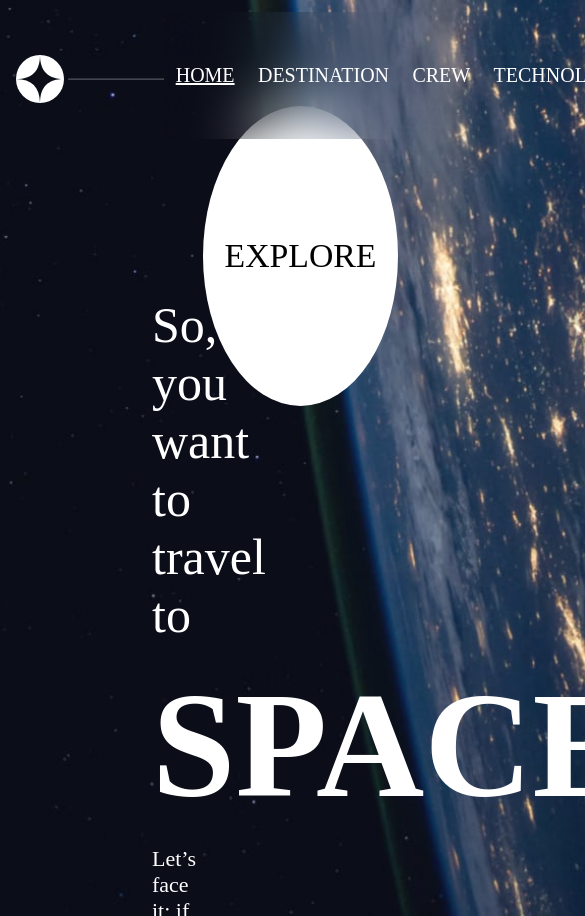
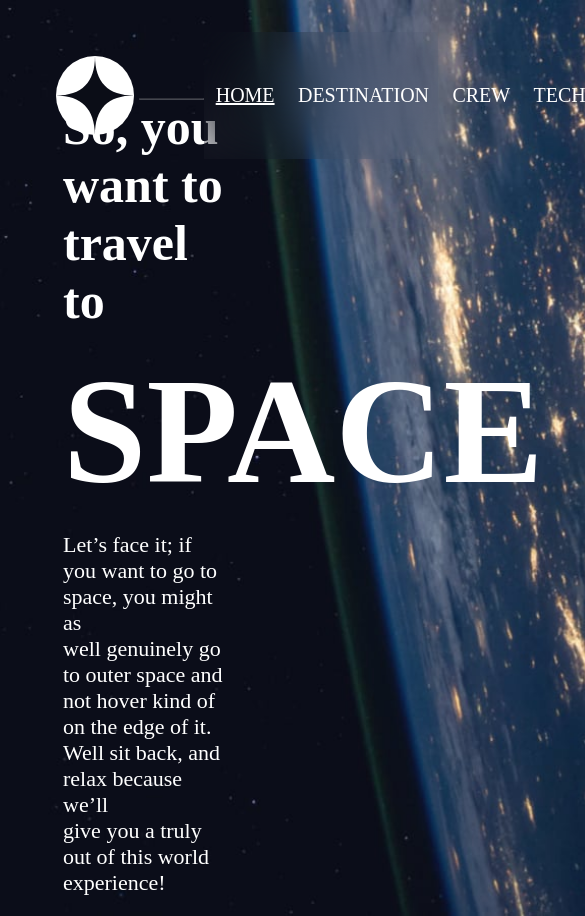
Before and after one commit to Phillipe-Hugo/spaceTravel, a plain HTML site: page index.html in a window 390 px wide. Shown: the top 916 px of the page, 585 px wide, since content can reach past the window. Drawn offline with Linux system fonts and the light colour scheme.

Commit message:
ajustando mobile

```diff
--- a/css/crew.css
+++ b/css/crew.css
@@ -8,8 +8,9 @@ body {
   background-repeat: no-repeat;
   background-size: cover;
   background-position: center;
-  width: 1440px;
-  height: 900px;
+  width: 1280px;
+  height: 800px;
+  overflow: hidden;
 }
 header hr {
   width: 80%;
@@ -120,3 +121,31 @@ a{
     height: 712px;
     width: 568px;
 }
+
+
+@media (max-width: 768px) {
+  .header {
+    position: relative;
+  }
+
+  .main {
+    height: auto;
+    padding-bottom: 80px;
+  }
+
+  .ldpagina {
+    width: 100%;
+    padding: 20px;
+    box-sizing: border-box;
+  }
+
+  .centralizadoPagina {
+    text-align: center;
+    margin-top: 20px;
+  }
+
+  .centralizadoPagina img {
+    width: 100%;
+    height: auto;
+  }
+}
--- a/css/desktop.css
+++ b/css/desktop.css
@@ -1,3 +1,4 @@
+/* Estilos comuns para todos os tamanhos de tela */
 :root {
   --white: #fff;
 }
@@ -9,10 +10,13 @@ body {
   background-position: center;
   width: 1440px;
   height: 900px;
+  overflow: hidden;
 }
+
 header {
   position: absolute;
 }
+
 header hr {
   width: 80%;
   opacity: 25%;
@@ -20,6 +24,7 @@ header hr {
   color: var(--white);
   position: relative;
 }
+
 nav {
   width: 100vw;
   height: 16vh;
@@ -27,11 +32,13 @@ nav {
   align-items: center;
   position: relative;
 }
+
 main {
   height: 100vh;
   display: flex;
   flex-direction: row;
 }
+
 .logo {
   width: 40vw;
   height: 15vh;
@@ -39,9 +46,11 @@ main {
   display: flex;
   align-items: center;
 }
+
 .logo img {
   margin: 5% 5% 0 5%;
 }
+
 .menu {
   fill: transparent var(--white) 4%;
   height: 15vh;
@@ -52,44 +61,52 @@ main {
   display: flex;
   align-items: center;
 }
+
 .menu a {
   margin: 0 5%;
   color: var(--white);
   text-decoration: none;
   font-size: 20px;
-  font-weight: 9px;
+  font-weight: normal; /* Corrigido o valor do font-weight */
   transition: 0.5s;
 }
+
 .menu a:hover {
   border-bottom: 3px solid var(--white);
 }
+
 .left {
   height: 100%;
   width: 50vw;
   padding: 20% 0 10% 10%;
   box-sizing: border-box;
 }
+
 .left span {
   font-size: 50px;
   color: var(--white);
   margin: 0;
 }
+
 .left h1 {
   color: var(--white);
   font-size: 150px;
   margin: 15px 0;
 }
+
 .left p {
   color: var(--white);
   margin: 0;
   font-size: 22px;
 }
+
 .right {
   height: 100%;
   width: 50vw;
   display: flex;
   justify-content: center;
 }
+
 #wheel {
   margin: 50% 0 40% 0;
   height: 300px;
@@ -100,6 +117,7 @@ main {
   justify-content: center;
   align-items: center;
 }
+
 #wheel p {
   font-size: 4vh;
 }
--- a/css/destination.css
+++ b/css/destination.css
@@ -10,6 +10,7 @@ body {
   background-position: center;
   width: 1440px;
   height: 900px;
+  overflow: hidden;
 }
 header hr {
   width: 80%;
@@ -144,3 +145,31 @@ hr{
   justify-content: space-between;
   margin-bottom: 10px;
 }
+
+
+@media (max-width: 768px) {
+  .header {
+    position: relative;
+  }
+
+  .main {
+    height: auto;
+    padding-bottom: 80px;
+  }
+
+  .ldpagina {
+    width: 100%;
+    padding: 20px;
+    box-sizing: border-box;
+  }
+
+  .centralizadoPagina {
+    text-align: center;
+    margin-top: 20px;
+  }
+
+  .centralizadoPagina img {
+    width: 100%;
+    height: auto;
+  }
+}
--- /dev/null
+++ b/css/mobile.css
@@ -0,0 +1,52 @@
+@media only screen and (max-width: 600px) {
+    /* Regras CSS específicas para dispositivos móveis */
+    body {
+      font-size: 16px;
+      width: 100%;
+      padding: 20px;
+      box-sizing: border-box;
+    }
+
+    nav {
+        display: flex;
+        width: 100%;
+        padding: 20px;
+        box-sizing: border-box;
+
+    }
+    header .logo img {
+      /* Reduzir o tamanho do logotipo para dispositivos móveis */
+      width: 100%;
+      height: auto;
+      margin-top: 5px;
+      margin-bottom: 5px;
+
+    }
+    main  {
+      /* Colocar os dois blocos lado a lado em dispositivos móveis */
+      display: flex;
+      flex-wrap: wrap;
+      left, right {
+        width: 100%;
+      }
+
+
+      .left span {
+        text-align: center;
+        font-weight: bold;
+        margin-top: 200px;
+
+      }
+      .right {
+        order: 2;
+      }
+
+    menu {
+        text-align: center;
+        margin-top: 20px;
+    }
+    }
+
+
+    /* Mais regras CSS específicas para dispositivos móveis */
+  }
--- a/css/technology.css
+++ b/css/technology.css
@@ -9,6 +9,7 @@ body {
   background-position: center;
   width: 1440px;
   height: 900px;
+  overflow: hidden;
 }
 header hr {
   width: 80%;
@@ -131,3 +132,31 @@ span {
     background-color: var(--white);
     color: black;
 }
+
+
+@media (max-width: 768px) {
+  .header {
+    position: relative;
+  }
+
+  .main {
+    height: auto;
+    padding-bottom: 80px;
+  }
+
+  .ldpagina {
+    width: 100%;
+    padding: 20px;
+    box-sizing: border-box;
+  }
+
+  .centralizadoPagina {
+    text-align: center;
+    margin-top: 20px;
+  }
+
+  .centralizadoPagina img {
+    width: 100%;
+    height: auto;
+  }
+}
--- a/index.html
+++ b/index.html
@@ -3,7 +3,6 @@
   <head>
     <meta charset="UTF-8" />
     <meta name="viewport" content="width=device-width, initial-scale=1.0" />
-
     <link
       rel="icon"
       type="image/png"
@@ -11,6 +10,7 @@
       href="./assets/favicon-32x32.png"
     />
     <link rel="stylesheet" href="css/desktop.css" />
+    <link rel="stylesheet" href="css/mobile.css">
     <title>Frontend Mentor | Space tourism website</title>
   </head>
   <body>
```
